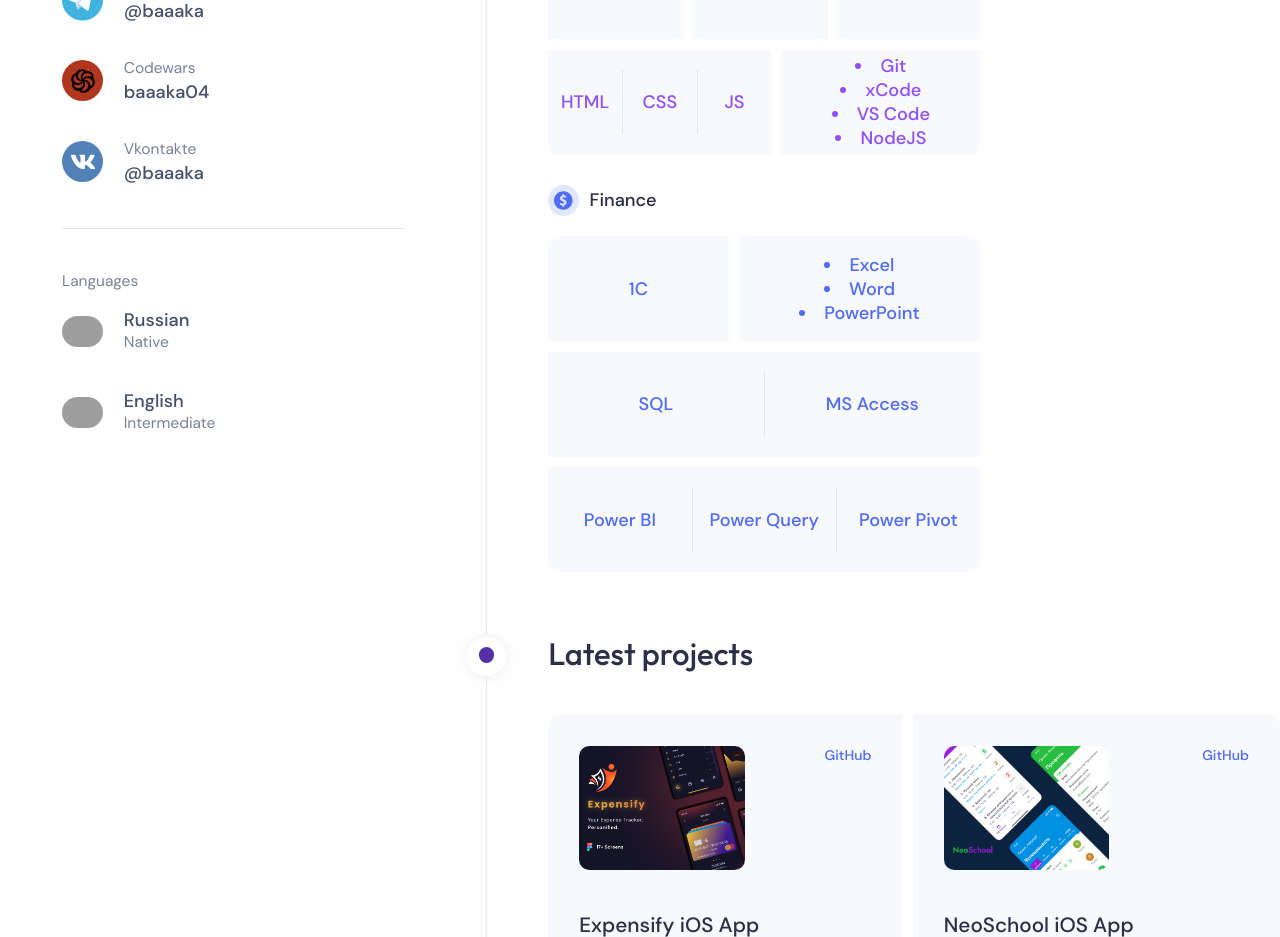
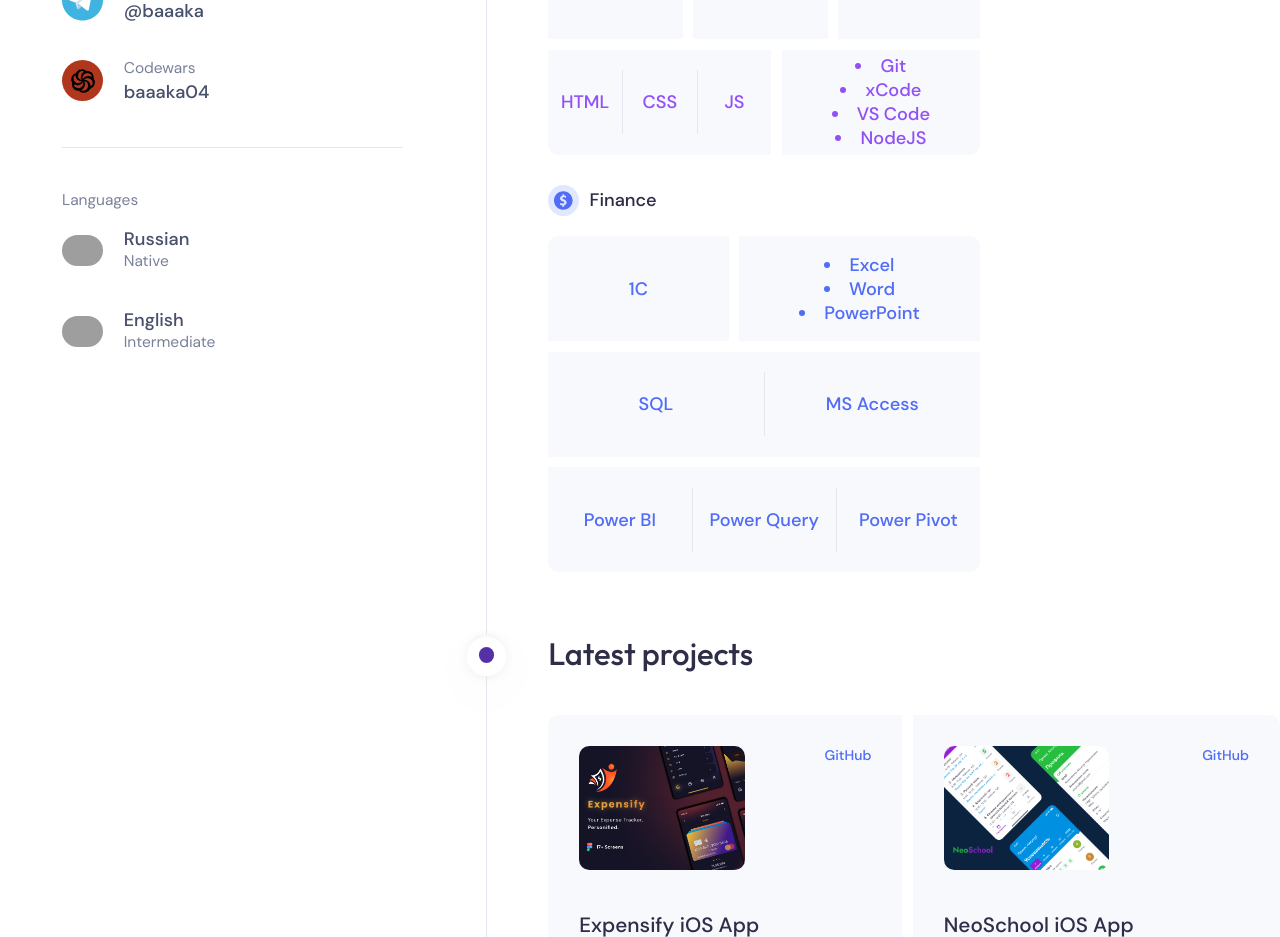
Before and after one commit to baaaka04/supa, a React (Vite) app: page / in a window 1280 px wide. Shown: the part 1060-1997 px from the top of the page. Built offline with nearby package versions, Linux system fonts and the light colour scheme; grey boxes are pictures that could not be loaded.

Commit message:
remove vk social media

```diff
--- a/src/Socials.jsx
+++ b/src/Socials.jsx
@@ -37,13 +37,6 @@
             url: 'https://www.codewars.com/users/baaaka04',
             color: '#b1361e'
         },
-        {
-            icon: <Vkontakte />,
-            title: 'Vkontakte',
-            value: props.socials.vk,
-            url: 'https://vk.com/baaaka',
-            color: '#5281b8'
-        },
     ]
 
     return (
```
